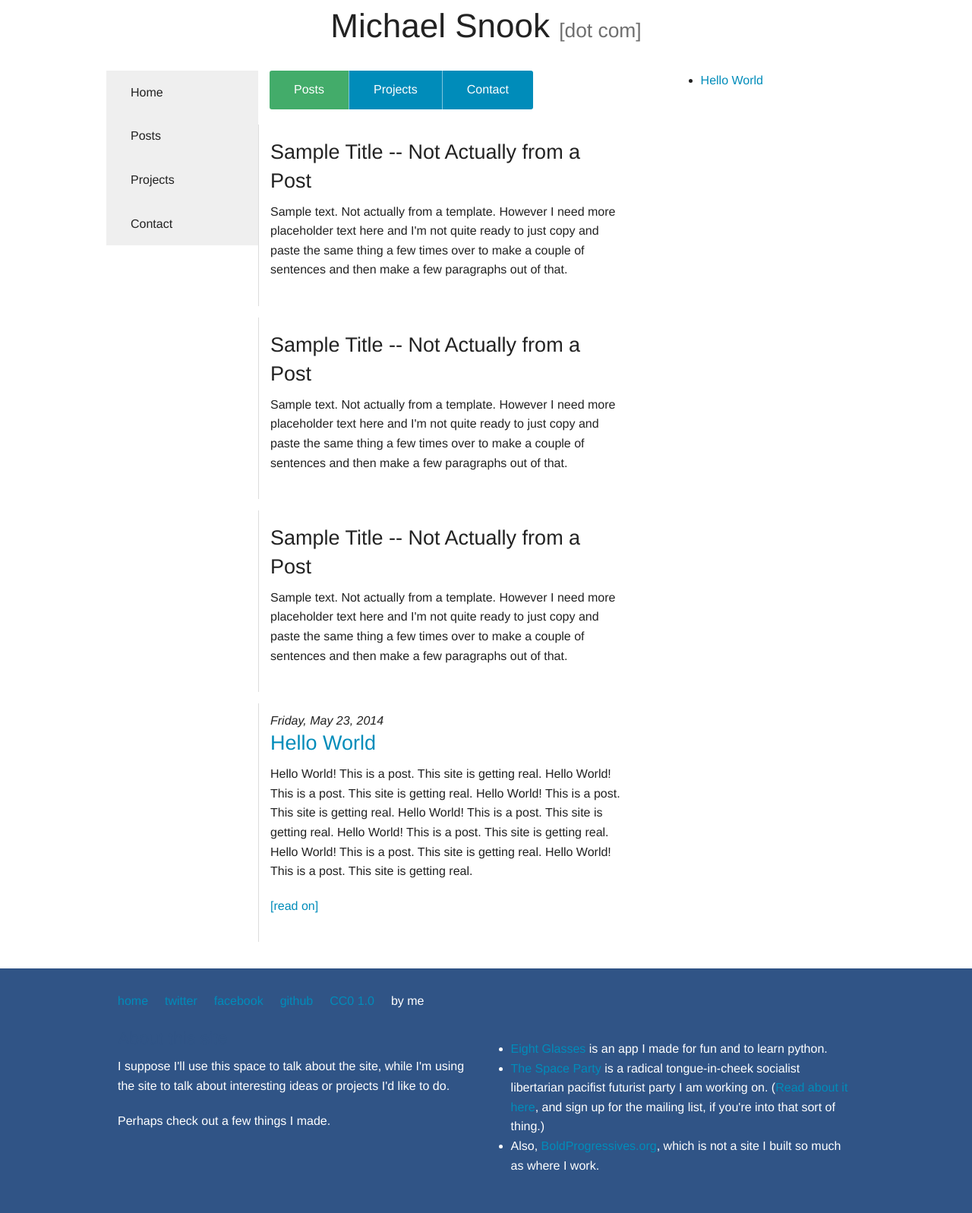
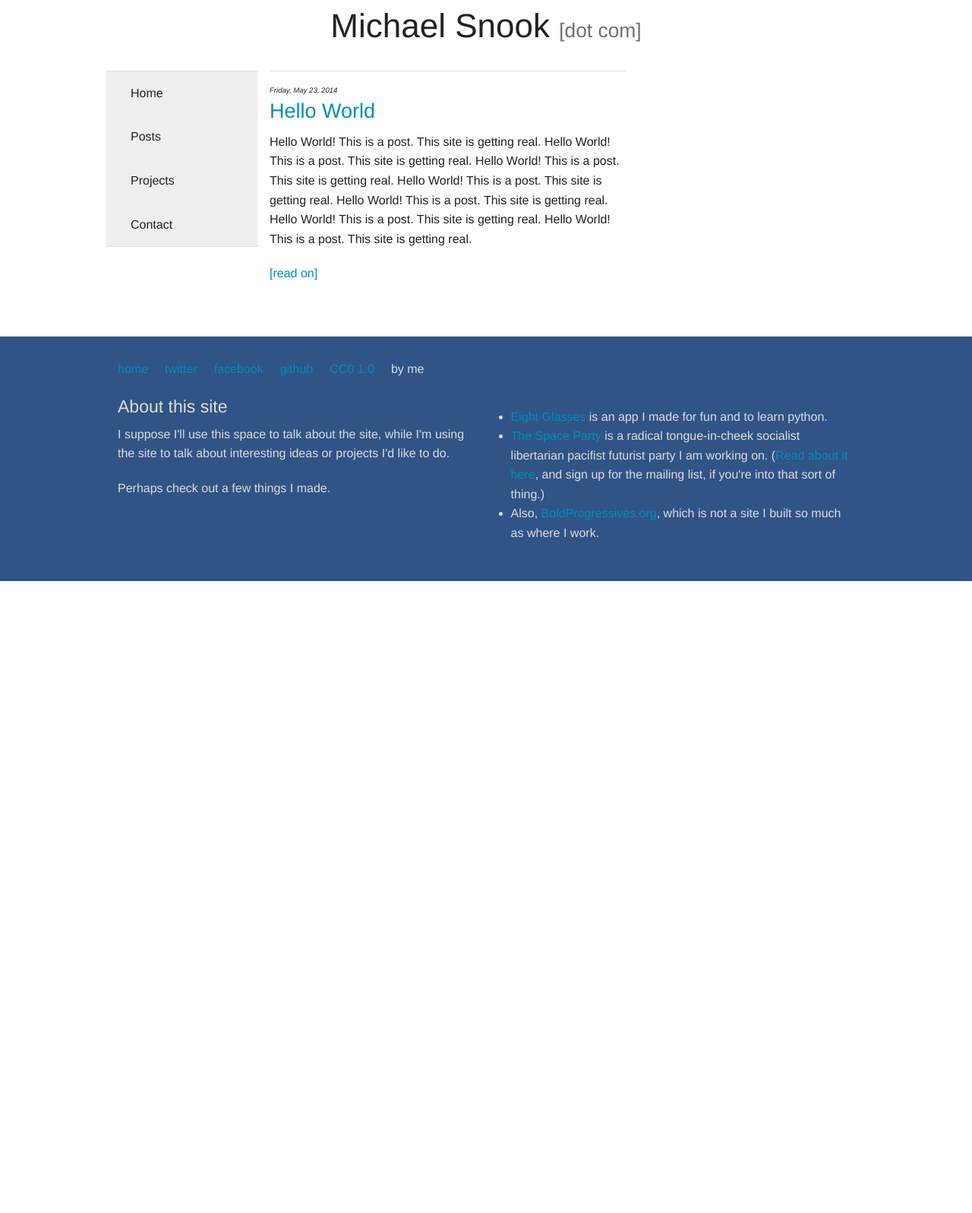
Before and after one commit to michaelsnook/snook.pub, a Jekyll site: the page built from index.html, in a window 1280 px wide. Shown: the whole page at 76% size. Built offline with Jekyll 4.4.1, drawn with Linux system fonts in a browser that asks for light colours; after the commit the page ends 900 px from its top, so only the background shows below that.

Commit message:
add a real post, update scss

```diff
--- a/index.html
+++ b/index.html
@@ -1,45 +1,17 @@
 ---
 layout: home
 title: Home
+name: home
 ---
 
 
-<section id="blog">
-  <div class="row">
-    <div class="small-12 columns">
-      <ul class="button-group radius">
-        <li><a href="#" class="button success">Posts</a></li>
-        <li><a href="#" class="button ">Projects</a></li>
-        <li><a href="#" class="button ">Contact</a></li>
-      </ul>
-    </div>
-  </div>
-  <div class="row">
-    <div class="small-12 columns card">
-      <h3> Sample Title -- Not Actually from a Post </h3>
-      <p> Sample text. Not actually from a template. However I need more placeholder text here and I'm not quite ready to just copy and paste the same thing a few times over to make a couple of sentences and then make a few paragraphs out of that. </p>
-    </div>
-  </div>
-  <div class="row">
-    <div class="small-12 columns card">
-      <h3> Sample Title -- Not Actually from a Post </h3>
-      <p> Sample text. Not actually from a template. However I need more placeholder text here and I'm not quite ready to just copy and paste the same thing a few times over to make a couple of sentences and then make a few paragraphs out of that. </p>
-
-    </div>
-  </div>
-  <div class="row">
-    <div class="small-12 columns card">
-      <h3> Sample Title -- Not Actually from a Post </h3>
-      <p> Sample text. Not actually from a template. However I need more placeholder text here and I'm not quite ready to just copy and paste the same thing a few times over to make a couple of sentences and then make a few paragraphs out of that. </p>
-
-    </div>
-  </div>
+<section class="border-top" id="posts">
 
   {% for post in site.posts %}
   <div class="row">
     <div class="small-12 columns card">
-      <aside><em>{{ post.datestring }}</em></aside>
-      <h3 class="title">
+      <small><em>{{ post.datestring }}</em></small>
+      <h3>
         <a href="{{ post.url }}">{{ post.title }}</a>
       </h3>
 
@@ -48,4 +20,5 @@
     </div>
   </div>
   {% endfor %}
+
 </section>
--- a/scss/app.scss
+++ b/scss/app.scss
@@ -46,8 +46,12 @@
   font-weight: 300;
 }
 
+.border-left { border-left: 1px solid $lightgray; }
+.border-right { border-right: 1px solid $lightgray; }
+.border-top { border-top: 1px solid $lightgray; }
+.border-bottom { border-bottom: 1px solid $lightgray; }
+
 .card {
-  border-left: 1px solid $lightgray;
   padding-top: 15px;
   padding-bottom: 15px;
   margin-bottom: 15px;
```
Also changed, not shown: _posts/2014-05-23-Hello-World.md (+1 -0 lines), css/app.css.
